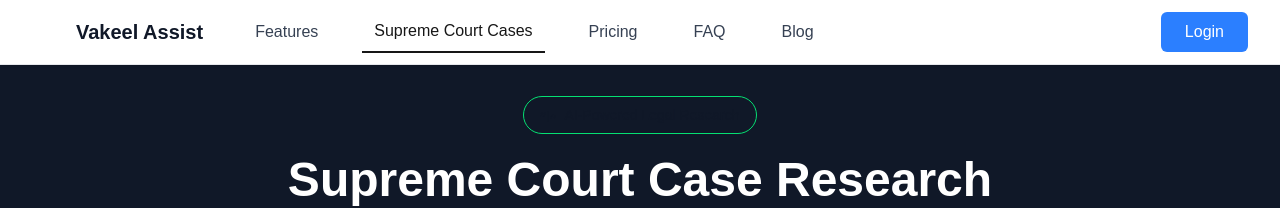
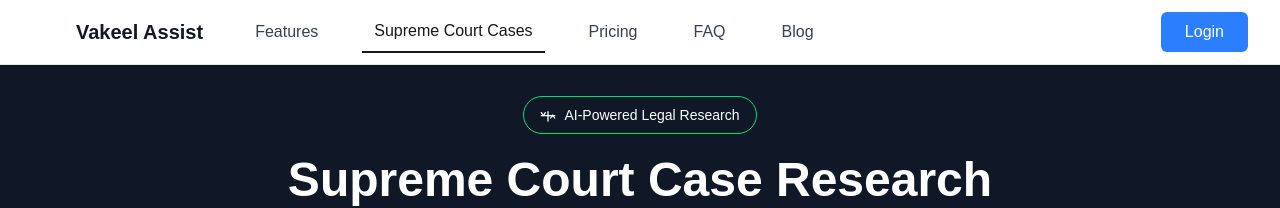
Before and after one commit to rahul-omni/vakeelassist-website, a Next.js app: page /supreme-court-cases in a window 1280 px wide. Shown: the top 208 px of the page. Built offline with nearby package versions, Linux system fonts and the light colour scheme; no server answers.

Commit message:
fixed text color

```diff
--- a/src/app/supreme-court-cases/page.tsx
+++ b/src/app/supreme-court-cases/page.tsx
@@ -80,7 +80,7 @@ export default function SupremeCourtCases() {
       <div className="w-full bg-gray-900 pt-16 pb-16">
         <div className="max-w-7xl mx-auto px-4 sm:px-6 lg:px-8">
           <div className="text-center">
-            <div className="inline-flex items-center px-4 py-2 bg-pastel text-gray-900 rounded-full text-sm font-medium mt-8 mb-4 border border-green-400">
+            <div className="inline-flex items-center px-4 py-2 bg-pastel text-white rounded-full text-sm font-medium mt-8 mb-4 border border-green-400">
               <svg className="w-4 h-4 mr-2" stroke="currentColor" fill="none" strokeWidth="2" viewBox="0 0 24 24" strokeLinecap="round" strokeLinejoin="round" xmlns="http://www.w3.org/2000/svg"><path d="M16 16.5l3-4.5 3 4.5"></path><path d="M2 8.5l3 4.5 3-4.5"></path><path d="M7 13h10"></path><path d="M12 21V7"></path><path d="M5 13H2"></path><path d="M19 13h3"></path></svg>
               AI-Powered Legal Research
             </div>
```
